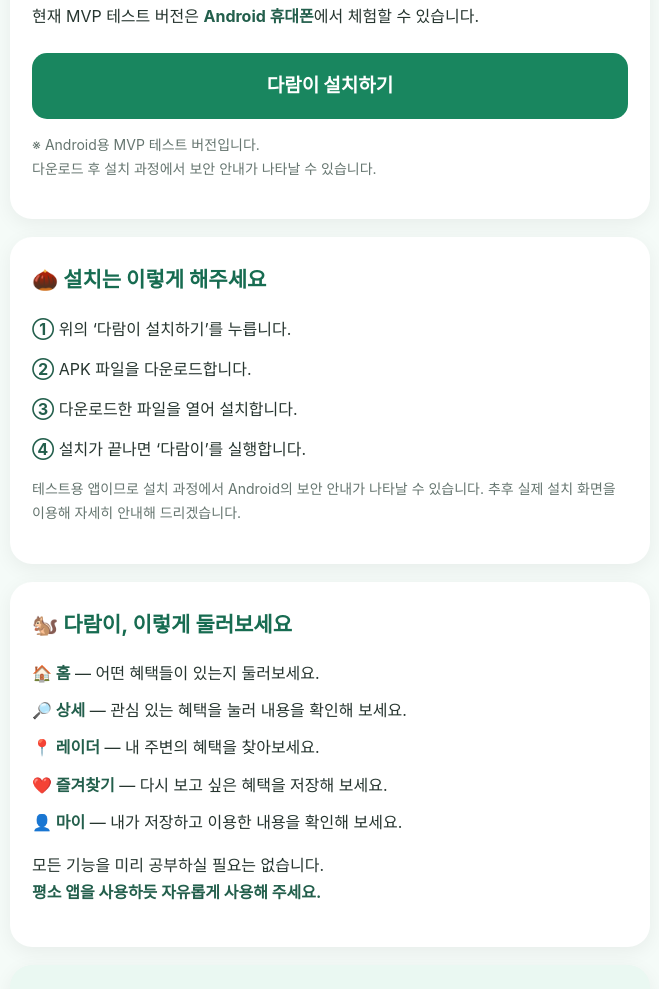
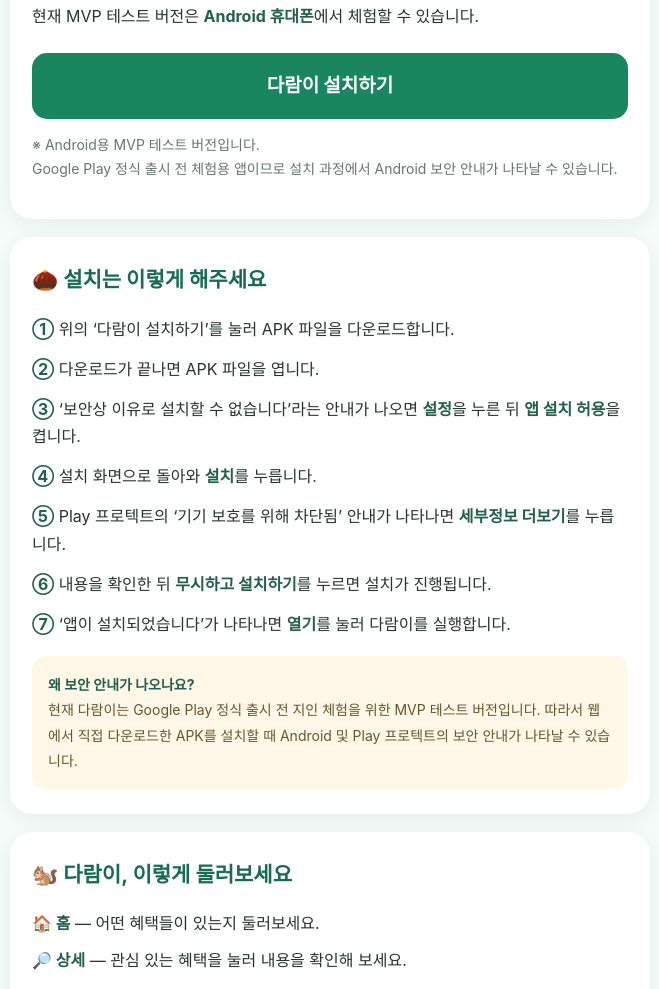
Before and after one commit to leselfespapa-a11y/bandeene-homepage, a plain HTML site: page daramee.html in a window 1280 px wide. Shown: the part 579-1568 px from the top of the page, without its empty margins (310-969 px from the left). Drawn offline with Linux system fonts and the light colour scheme.

Commit message:
Enhance installation guide with warning and steps
Added a warning section and updated installation instructions.

```diff
--- a/daramee.html
+++ b/daramee.html
@@ -93,6 +93,16 @@
       color: #65756f;
     }
 
+    .warning {
+      margin-top: 18px;
+      padding: 16px;
+      border-radius: 14px;
+      background: #fff8e8;
+      color: #66552e;
+      font-size: 14px;
+      line-height: 1.8;
+    }
+
     .step {
       margin: 13px 0;
     }
@@ -151,14 +161,18 @@
         <strong>Android 휴대폰</strong>에서 체험할 수 있습니다.
       </p>
 
-      <a class="button" href="https://github.com/leselfespapa-a11y/bandeene-homepage/releases/download/v1.0.0-mvp/app-release.apk">
+      <a
+        class="button"
+        href="https://github.com/leselfespapa-a11y/bandeene-homepage/releases/download/v1.0.0-mvp/app-release.apk"
+      >
         다람이 설치하기
       </a>
 
       <p class="note">
-  ※ Android용 MVP 테스트 버전입니다.<br>
-  다운로드 후 설치 과정에서 보안 안내가 나타날 수 있습니다.
-</p>
+        ※ Android용 MVP 테스트 버전입니다.<br>
+        Google Play 정식 출시 전 체험용 앱이므로
+        설치 과정에서 Android 보안 안내가 나타날 수 있습니다.
+      </p>
     </section>
 
 
@@ -166,26 +180,55 @@
       <h2>🌰 설치는 이렇게 해주세요</h2>
 
       <div class="step">
-        <strong>①</strong> 위의 ‘다람이 설치하기’를 누릅니다.
+        <strong>①</strong>
+        위의 ‘다람이 설치하기’를 눌러 APK 파일을 다운로드합니다.
       </div>
 
       <div class="step">
-        <strong>②</strong> APK 파일을 다운로드합니다.
+        <strong>②</strong>
+        다운로드가 끝나면 APK 파일을 엽니다.
       </div>
 
       <div class="step">
-        <strong>③</strong> 다운로드한 파일을 열어 설치합니다.
+        <strong>③</strong>
+        ‘보안상 이유로 설치할 수 없습니다’라는 안내가 나오면
+        <strong>설정</strong>을 누른 뒤
+        <strong>앱 설치 허용</strong>을 켭니다.
       </div>
 
       <div class="step">
-        <strong>④</strong> 설치가 끝나면 ‘다람이’를 실행합니다.
+        <strong>④</strong>
+        설치 화면으로 돌아와
+        <strong>설치</strong>를 누릅니다.
       </div>
 
-      <p class="note">
-        테스트용 앱이므로 설치 과정에서 Android의
-        보안 안내가 나타날 수 있습니다.
-        추후 실제 설치 화면을 이용해 자세히 안내해 드리겠습니다.
-      </p>
+      <div class="step">
+        <strong>⑤</strong>
+        Play 프로텍트의
+        ‘기기 보호를 위해 차단됨’ 안내가 나타나면
+        <strong>세부정보 더보기</strong>를 누릅니다.
+      </div>
+
+      <div class="step">
+        <strong>⑥</strong>
+        내용을 확인한 뒤
+        <strong>무시하고 설치하기</strong>를 누르면
+        설치가 진행됩니다.
+      </div>
+
+      <div class="step">
+        <strong>⑦</strong>
+        ‘앱이 설치되었습니다’가 나타나면
+        <strong>열기</strong>를 눌러 다람이를 실행합니다.
+      </div>
+
+      <div class="warning">
+        <strong>왜 보안 안내가 나오나요?</strong><br>
+        현재 다람이는 Google Play 정식 출시 전
+        지인 체험을 위한 MVP 테스트 버전입니다.
+        따라서 웹에서 직접 다운로드한 APK를 설치할 때
+        Android 및 Play 프로텍트의 보안 안내가 나타날 수 있습니다.
+      </div>
     </section>
 
 
```
